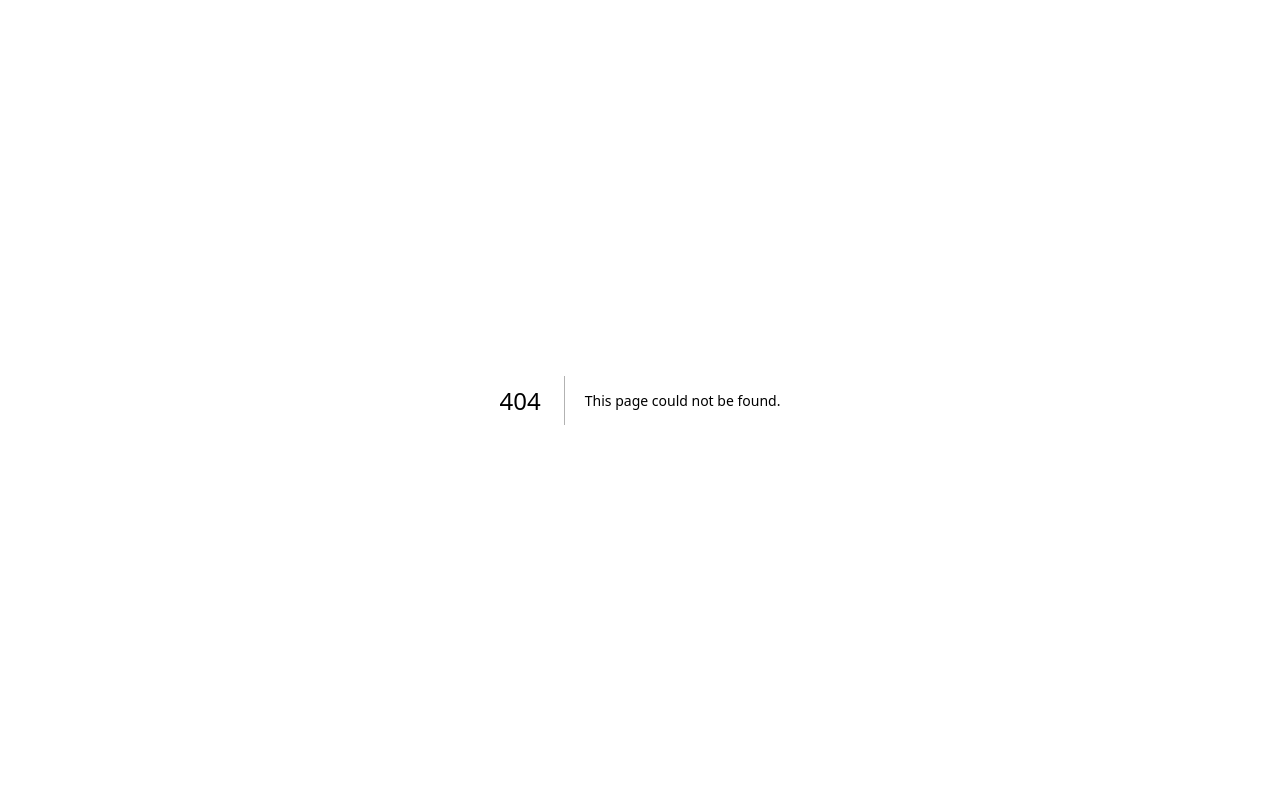
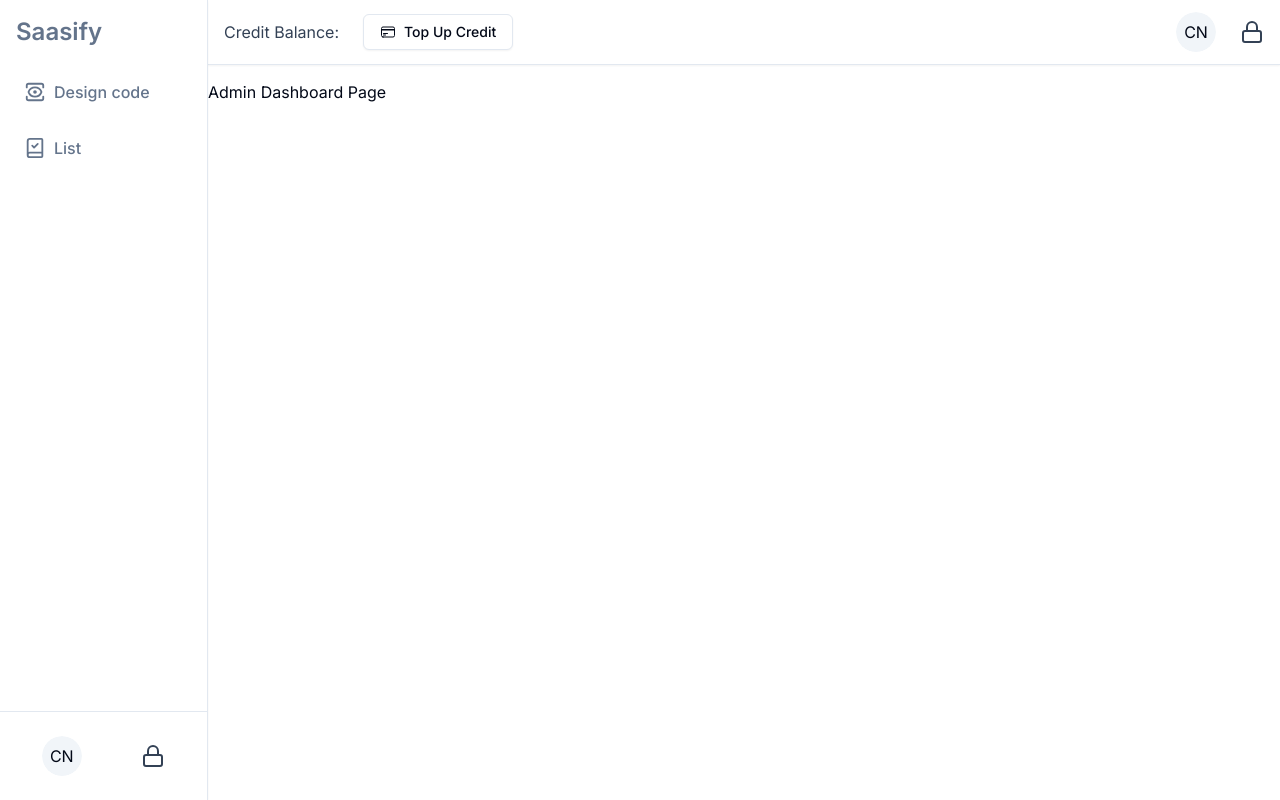
Before and after one commit to hayle01/Nextjs-Fullstack-App, a Next.js app: page /dashboard/admin in a window 1280 px wide. Before the commit this address had no page. Built offline with nearby package versions, Linux system fonts and the light colour scheme; no server answers.

Commit message:
change the layout

```diff
--- /dev/null
+++ b/app/dashboard/_components/Layout.tsx
@@ -0,0 +1,20 @@
+import React from 'react'
+import Navbar from './Navbar'
+import MainSideBar from './MainSideBar'
+
+const Layout = ({ children }: { children: React.ReactNode }) => {
+  return (
+    <div className="h-full">
+      {/* Navbar and Sidebar */}
+      <div className="h-[65px] w-full md:pl-52 fixed inset-y-0 z-50">
+        <Navbar />
+      </div>
+      <div className="hidden md:flex flex-col h-full w-52 bg-gray-100 fixed inset-y-0 z-50">
+        <MainSideBar />
+      </div>
+      <main className="md:pl-52 h-full container mx-auto py-10 mt-10">{children}</main>
+    </div>
+  )
+}
+
+export default Layout
--- a/app/dashboard/_components/SiderBarRoutes.tsx
+++ b/app/dashboard/_components/SiderBarRoutes.tsx
@@ -1,5 +1,5 @@
 "use client"
-import { BookCheck, ViewIcon } from 'lucide-react';
+import { BookCheck, Group, ViewIcon } from 'lucide-react';
 import SideBarItem from './SideBarItem';
 const adminRoutes = [
       {
@@ -22,6 +22,13 @@ const adminRoutes = [
         label: "Dashboard",
         href: "dashboard/admin",
         isShare: false
+    },
+    {
+        id: 4,
+        icon: Group,
+        label: "Users List",
+        href: "dashboard/admin/users",
+        isShare: false,
     }
 ]
 const userRoutes = [
--- /dev/null
+++ b/app/dashboard/admin/(pages)/users/page.tsx
@@ -0,0 +1,9 @@
+import React from 'react'
+
+const UserPage = () => {
+  return (
+    <div>Users Page</div>
+  )
+}
+
+export default UserPage;
--- /dev/null
+++ b/app/dashboard/admin/layout.tsx
@@ -0,0 +1,10 @@
+import React from 'react'
+import Layout from '../_components/Layout';
+
+const AdminLayout = ({children}: {children:React.ReactNode}) => {
+  return (
+    <Layout children={children} />
+  )
+}
+
+export default AdminLayout;
--- /dev/null
+++ b/app/dashboard/admin/page.tsx
@@ -0,0 +1,9 @@
+import React from 'react'
+
+const AdminDashboardPage = () => {
+  return (
+    <div>Admin Dashboard Page</div>
+  )
+}
+
+export default AdminDashboardPage
--- a/app/dashboard/user/layout.tsx
+++ b/app/dashboard/user/layout.tsx
@@ -1,20 +1,9 @@
-import React, { Children } from "react";
-import MainSideBar from "../_components/MainSideBar";
-import Navbar from "../_components/Navbar";
+import Layout from "../_components/Layout";
 
 const UserLayout = ({ children }: { children: React.ReactNode }) => {
   return (
-    <div className="h-full">
-      {/* Navbar and Sidebar */}
-      <div className="h-[65px] w-full md:pl-52 fixed inset-y-0 z-50">
-        <Navbar />
-      </div>
-      <div className="hidden md:flex flex-col h-full w-52 bg-gray-100 fixed inset-y-0 z-50">
-        <MainSideBar />
-      </div>
-      <main className="md:pl-52 h-full container mx-auto py-10 mt-10">{children}</main>
-    </div>
-  );
+   <Layout children={children} />
+  )
 };
 
 export default UserLayout;
```
Also changed, not shown: app/dashboard/_components/MobileMenu.tsx (+15 -13 lines).
